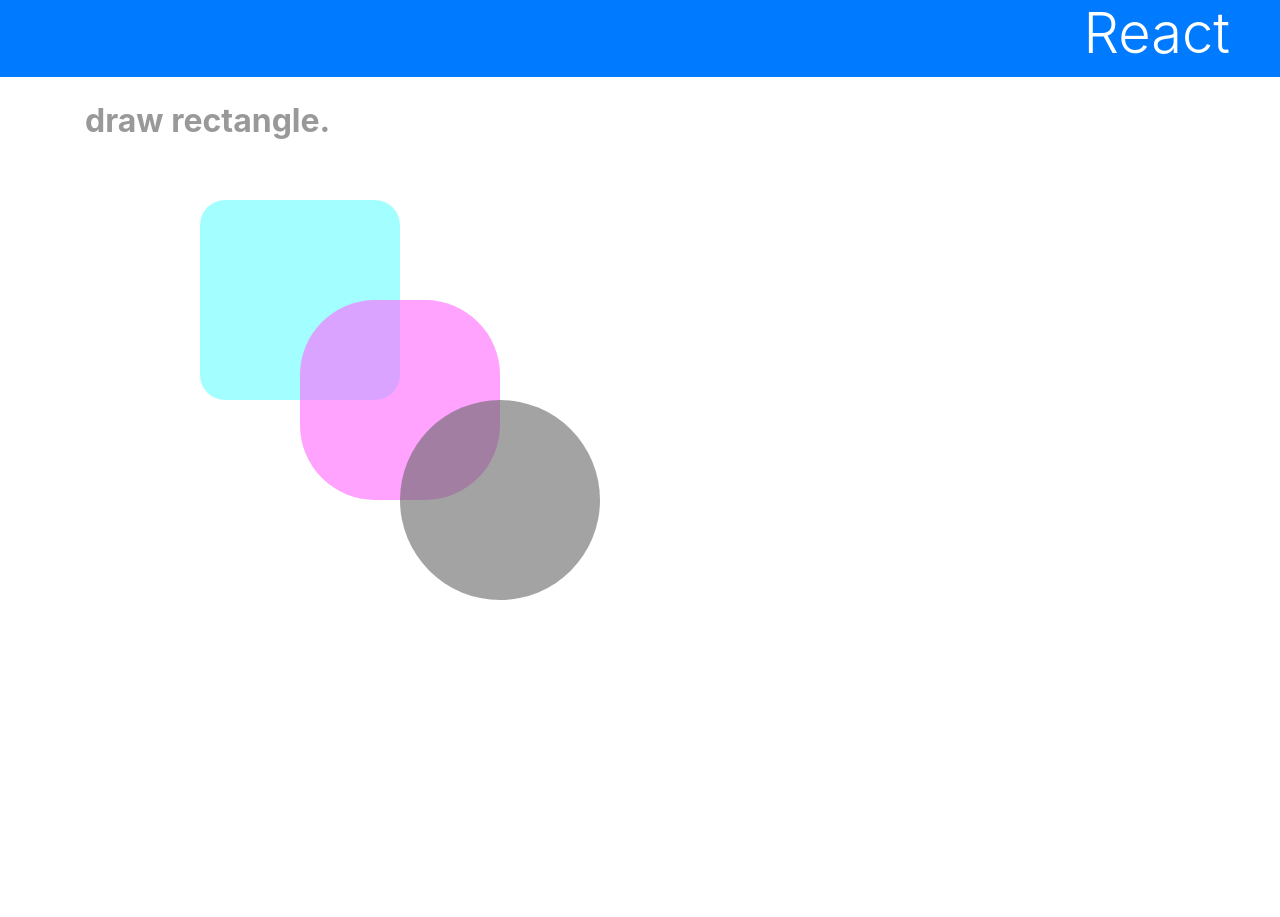
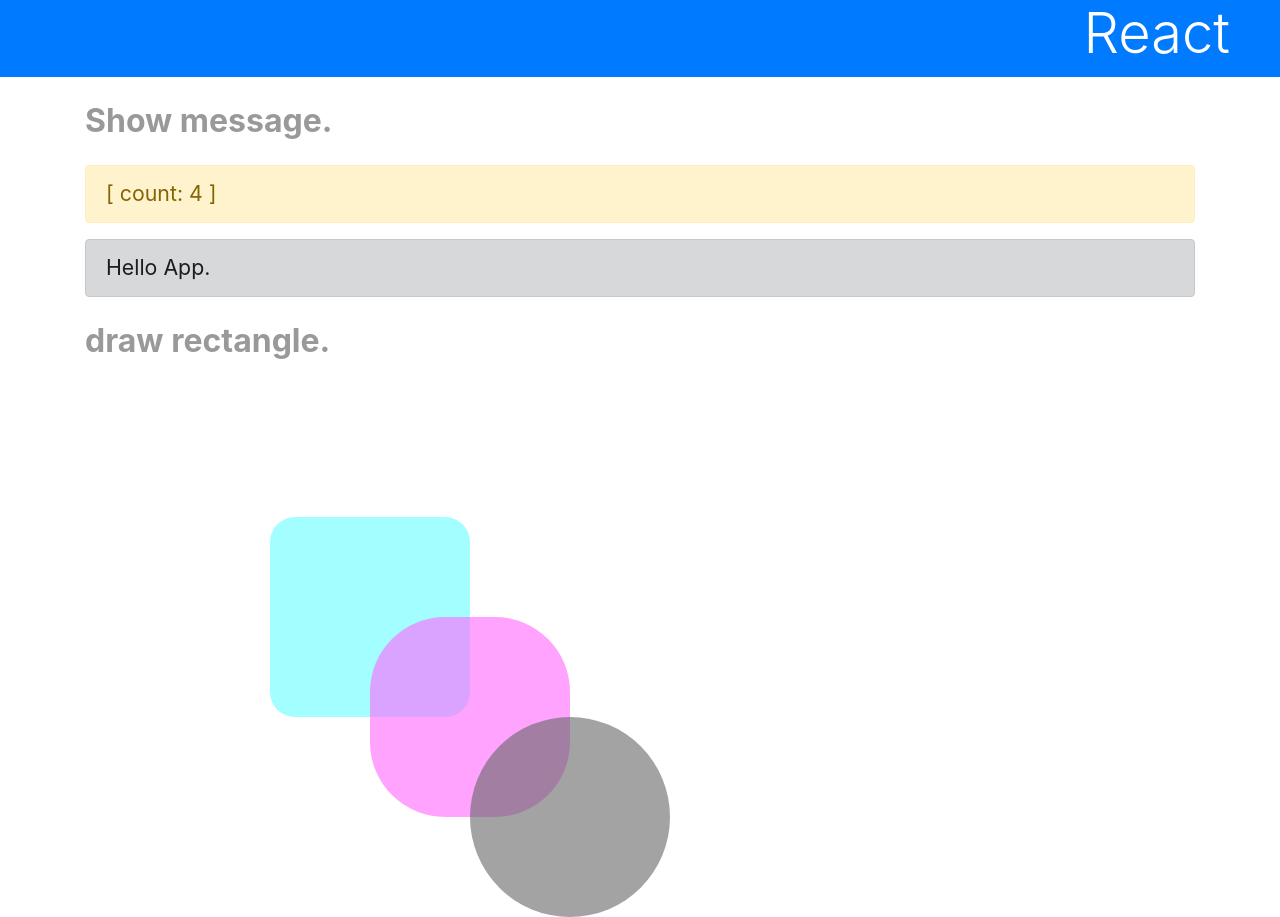
Before and after one commit to Haya372/react-started, a React (Create React App) app: page / in a window 1280 px wide. Before the commit the page ends 800 px from the top, so only its background shows below. Built offline with nearby package versions, Linux system fonts and the light colour scheme.

Commit message:
ステートの更新

```diff
--- a/src/App.css
+++ b/src/App.css
@@ -16,3 +16,7 @@
   color: #666;
   font-size: 16pt;
 }
+
+.p-relative {
+  position: relative;
+}
--- a/src/App.js
+++ b/src/App.js
@@ -5,7 +5,17 @@
 class App extends Component {
 
   constructor(props){
-    super();
+    super(props);
+    this.state = {
+      msg: 'Hello',
+      count: 0
+    };
+    let timer = setInterval(() => {
+      this.setState({
+        count: this.state.count + 1,
+        msg: "[ count: " + this.state.count + " ]"
+      });
+    }, 1000);
   }
 
   render(){
@@ -13,6 +23,11 @@
       <div>
         <h1 className="bg-primary text-white display-4">React</h1>
         <div className="container">
+          <p className="subtitle">Show message.</p>
+          <p className="alert alert-warning">{this.state.msg}</p>
+          <p className="alert alert-dark">{this.props.msg}</p>
+        </div>
+        <div className="container p-relative">
           <p className="subtitle">draw rectangle.</p>
           <Rect x="200" y="200" width="200" height="200" color="#6ff9" radius="25" />
           <Rect x="300" y="300" width="200" height="200" color="#f6f9" radius="75" />
--- a/src/index.js
+++ b/src/index.js
@@ -6,7 +6,7 @@
 
 ReactDOM.render(
   <React.StrictMode>
-    <App />
+    <App msg="Hello App."/>
   </React.StrictMode>,
   document.getElementById('root')
 );
```
